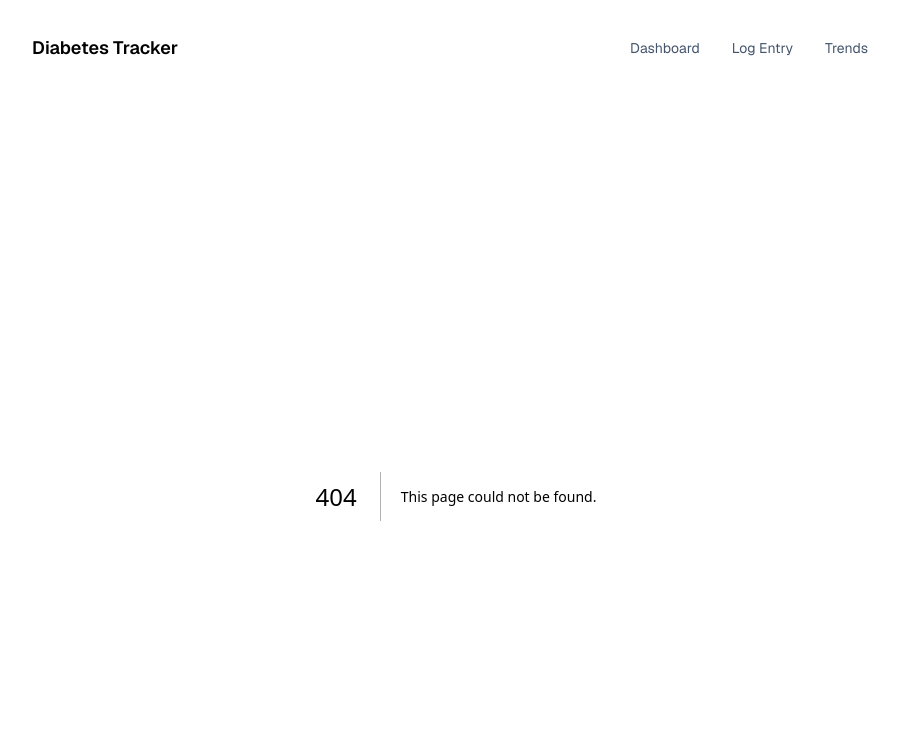
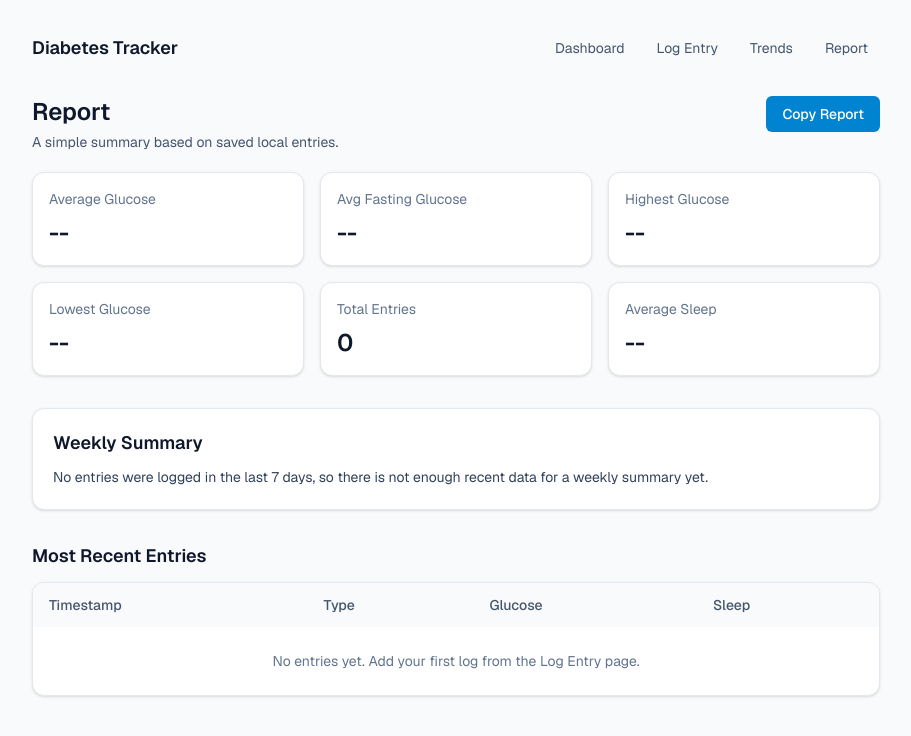
Before and after one commit to mayavend/diabetes-tracker, a Next.js app: page /report in a window 1280 px wide. Before the commit this address had no page. Shown: the top 736 px of the page, without its empty margins (184-1095 px from the left). Built offline with nearby package versions, Linux system fonts and the light colour scheme.

Commit message:
adding report

```diff
--- a/src/app/layout.tsx
+++ b/src/app/layout.tsx
@@ -51,6 +51,12 @@ export default function RootLayout({
               >
                 Trends
               </Link>
+              <Link
+                href="/report"
+                className="rounded-md px-3 py-1.5 text-slate-600 hover:bg-slate-100 hover:text-slate-900"
+              >
+                Report
+              </Link>
             </nav>
           </header>
           <main>{children}</main>
--- /dev/null
+++ b/src/app/report/page.tsx
@@ -0,0 +1,223 @@
+"use client";
+
+import { useMemo, useState } from "react";
+import { SummaryCard } from "@/components/summary-card";
+import { Entry, getEntries } from "@/lib/entries";
+
+function formatNumber(value: number | null, suffix = "") {
+  if (value === null || Number.isNaN(value)) return "--";
+  return `${value}${suffix}`;
+}
+
+function formatAverage(value: number | null, digits = 0, suffix = "") {
+  if (value === null || Number.isNaN(value)) return "--";
+  return `${value.toFixed(digits)}${suffix}`;
+}
+
+function getAverage(values: number[]) {
+  if (values.length === 0) return null;
+  return values.reduce((sum, value) => sum + value, 0) / values.length;
+}
+
+function getEntryTimestamp(entry: Entry) {
+  return entry.timestamp || entry.createdAt;
+}
+
+export default function ReportPage() {
+  const [entries] = useState<Entry[]>(() => getEntries());
+  const [copyMessage, setCopyMessage] = useState("");
+
+  const reportData = useMemo(() => {
+    const sortedEntries = [...entries].sort(
+      (a, b) =>
+        new Date(getEntryTimestamp(b)).getTime() -
+        new Date(getEntryTimestamp(a)).getTime(),
+    );
+
+    const glucoseEntries = sortedEntries.filter(
+      (entry): entry is Entry & { glucose: number } => entry.glucose !== null,
+    );
+    const glucoseValues = glucoseEntries.map((entry) => entry.glucose);
+    const fastingValues = glucoseEntries
+      .filter((entry) => entry.readingType === "Fasting")
+      .map((entry) => entry.glucose);
+    const sleepValues = sortedEntries
+      .map((entry) => entry.sleepHours)
+      .filter((value): value is number => value !== null);
+
+    const weekAgo = new Date();
+    weekAgo.setDate(weekAgo.getDate() - 7);
+
+    const weeklyEntries = sortedEntries.filter(
+      (entry) => new Date(getEntryTimestamp(entry)).getTime() >= weekAgo.getTime(),
+    );
+    const weeklyGlucoseValues = weeklyEntries
+      .map((entry) => entry.glucose)
+      .filter((value): value is number => value !== null);
+    const weeklySleepValues = weeklyEntries
+      .map((entry) => entry.sleepHours)
+      .filter((value): value is number => value !== null);
+
+    const averageGlucose = getAverage(glucoseValues);
+    const averageFastingGlucose = getAverage(fastingValues);
+    const highestGlucose =
+      glucoseValues.length > 0 ? Math.max(...glucoseValues) : null;
+    const lowestGlucose =
+      glucoseValues.length > 0 ? Math.min(...glucoseValues) : null;
+    const averageSleep = getAverage(sleepValues);
+    const weeklyAverageGlucose = getAverage(weeklyGlucoseValues);
+    const weeklyAverageSleep = getAverage(weeklySleepValues);
+
+    let weeklySummary =
+      "No entries were logged in the last 7 days, so there is not enough recent data for a weekly summary yet.";
+
+    if (weeklyEntries.length > 0) {
+      const glucoseSentence =
+        weeklyAverageGlucose === null
+          ? "No glucose readings were recorded this week."
+          : `Average glucose this week was ${weeklyAverageGlucose.toFixed(0)} mg/dL.`;
+      const sleepSentence =
+        weeklyAverageSleep === null
+          ? "Sleep data was limited this week."
+          : `Average sleep was ${weeklyAverageSleep.toFixed(1)} hours.`;
+      const fastingSentence =
+        fastingValues.length > 0
+          ? `Fasting readings averaged ${getAverage(fastingValues)?.toFixed(0)} mg/dL overall.`
+          : "No fasting reading pattern is available yet.";
+
+      weeklySummary = `${weeklyEntries.length} entries were logged in the last 7 days. ${glucoseSentence} ${sleepSentence} ${fastingSentence}`;
+    }
+
+    const reportText = [
+      "Diabetes Tracker Report",
+      "",
+      `Average Glucose: ${formatAverage(averageGlucose, 0, " mg/dL")}`,
+      `Average Fasting Glucose: ${formatAverage(averageFastingGlucose, 0, " mg/dL")}`,
+      `Highest Glucose: ${formatNumber(highestGlucose, " mg/dL")}`,
+      `Lowest Glucose: ${formatNumber(lowestGlucose, " mg/dL")}`,
+      `Total Entries: ${sortedEntries.length}`,
+      `Average Sleep: ${formatAverage(averageSleep, 1, " hrs")}`,
+      "",
+      "Weekly Summary",
+      weeklySummary,
+    ].join("\n");
+
+    return {
+      sortedEntries,
+      averageGlucose,
+      averageFastingGlucose,
+      highestGlucose,
+      lowestGlucose,
+      averageSleep,
+      weeklySummary,
+      reportText,
+    };
+  }, [entries]);
+
+  async function handleCopyReport() {
+    await navigator.clipboard.writeText(reportData.reportText);
+    setCopyMessage("Report copied to clipboard.");
+  }
+
+  return (
+    <div>
+      <div className="mb-5 flex items-start justify-between gap-4">
+        <div>
+          <h2 className="text-2xl font-semibold">Report</h2>
+          <p className="mt-1 text-sm text-slate-600">
+            A simple summary based on saved local entries.
+          </p>
+        </div>
+        <button
+          type="button"
+          onClick={handleCopyReport}
+          className="rounded-md bg-sky-600 px-4 py-2 text-sm font-medium text-white hover:bg-sky-700"
+        >
+          Copy Report
+        </button>
+      </div>
+
+      {copyMessage ? (
+        <p className="mb-4 rounded-md bg-emerald-50 px-3 py-2 text-sm text-emerald-700">
+          {copyMessage}
+        </p>
+      ) : null}
+
+      <div className="grid gap-4 sm:grid-cols-2 lg:grid-cols-3">
+        <SummaryCard
+          label="Average Glucose"
+          value={formatAverage(reportData.averageGlucose, 0, " mg/dL")}
+        />
+        <SummaryCard
+          label="Avg Fasting Glucose"
+          value={formatAverage(reportData.averageFastingGlucose, 0, " mg/dL")}
+        />
+        <SummaryCard
+          label="Highest Glucose"
+          value={formatNumber(reportData.highestGlucose, " mg/dL")}
+        />
+        <SummaryCard
+          label="Lowest Glucose"
+          value={formatNumber(reportData.lowestGlucose, " mg/dL")}
+        />
+        <SummaryCard
+          label="Total Entries"
+          value={String(reportData.sortedEntries.length)}
+        />
+        <SummaryCard
+          label="Average Sleep"
+          value={formatAverage(reportData.averageSleep, 1, " hrs")}
+        />
+      </div>
+
+      <section className="mt-8 rounded-xl border border-slate-200 bg-white p-5 shadow-sm">
+        <h3 className="text-lg font-semibold">Weekly Summary</h3>
+        <p className="mt-2 text-sm leading-6 text-slate-700">
+          {reportData.weeklySummary}
+        </p>
+      </section>
+
+      <section className="mt-8">
+        <h3 className="mb-3 text-lg font-semibold">Most Recent Entries</h3>
+        <div className="overflow-x-auto rounded-xl border border-slate-200 bg-white shadow-sm">
+          <table className="min-w-full text-left text-sm">
+            <thead className="bg-slate-50 text-slate-600">
+              <tr>
+                <th className="px-4 py-3 font-medium">Timestamp</th>
+                <th className="px-4 py-3 font-medium">Type</th>
+                <th className="px-4 py-3 font-medium">Glucose</th>
+                <th className="px-4 py-3 font-medium">Sleep</th>
+              </tr>
+            </thead>
+            <tbody>
+              {reportData.sortedEntries.length === 0 ? (
+                <tr>
+                  <td colSpan={4} className="px-4 py-6 text-center text-slate-500">
+                    No entries yet. Add your first log from the Log Entry page.
+                  </td>
+                </tr>
+              ) : (
+                reportData.sortedEntries.slice(0, 8).map((entry) => (
+                  <tr key={entry.id} className="border-t border-slate-100">
+                    <td className="px-4 py-3 text-slate-700">
+                      {new Date(getEntryTimestamp(entry)).toLocaleString()}
+                    </td>
+                    <td className="px-4 py-3 text-slate-700">
+                      {entry.readingType || "--"}
+                    </td>
+                    <td className="px-4 py-3 text-slate-700">
+                      {entry.glucose ?? "--"}
+                    </td>
+                    <td className="px-4 py-3 text-slate-700">
+                      {entry.sleepHours ?? "--"}
+                    </td>
+                  </tr>
+                ))
+              )}
+            </tbody>
+          </table>
+        </div>
+      </section>
+    </div>
+  );
+}
```
